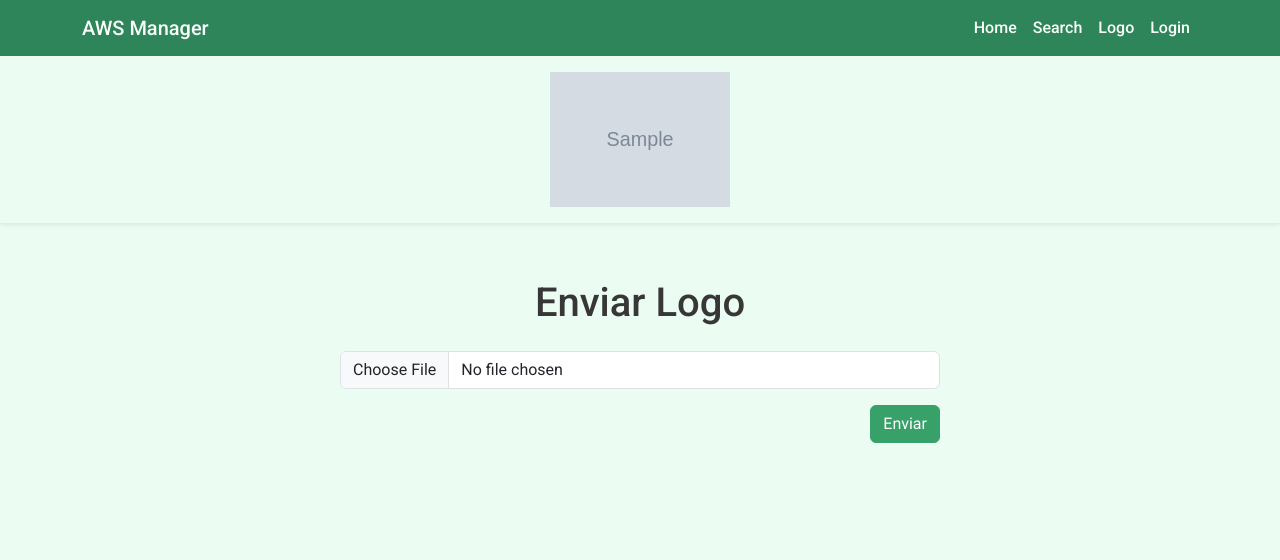
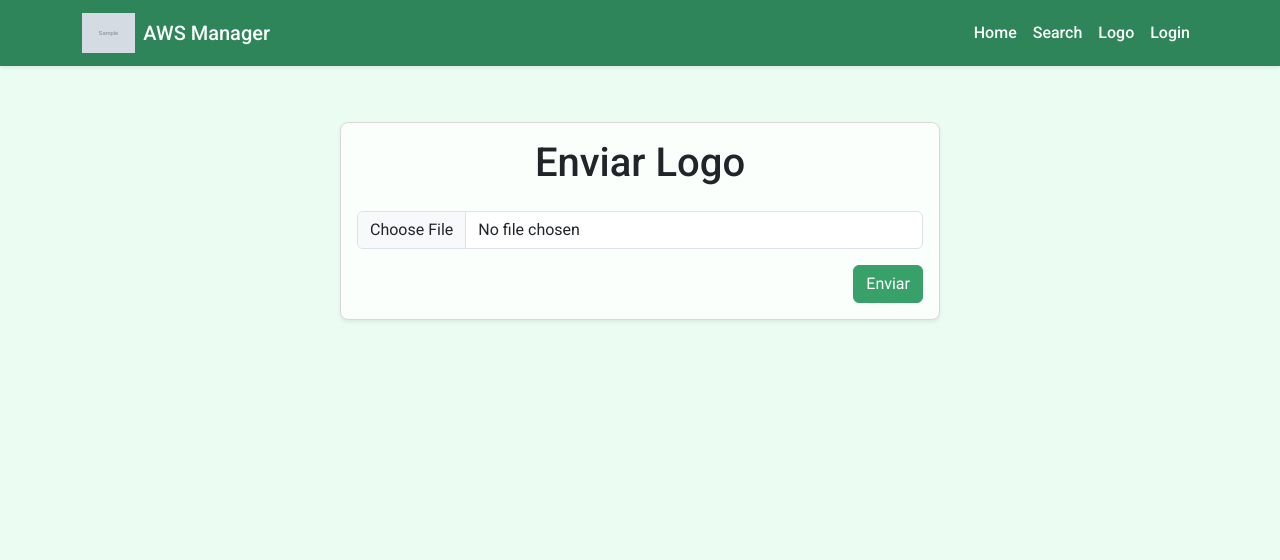
Before and after one commit to LucsL0pes/aws-manager, a Django app: template webapp/main/templates/main/upload_logo.html in a window 1280 px wide. Shown: the top 560 px of the page. Run offline with Django 4.2, Linux system fonts and the light colour scheme; the template is opened without the code that fills it: most values are stand-ins (such as "Sample title", 1, 10 or a date in 2020); grey boxes marked "Sample" are stand-in pictures.

Commit message:
Remove bundled logos and fallback

```diff
--- a/webapp/main/static/main/style.css
+++ b/webapp/main/static/main/style.css
@@ -54,10 +54,10 @@ body {
     color: var(--primary-100) !important;
 }
 
-.logo-header {
-    width: 180px;
-    margin: 1rem auto;
-    display: block;
+
+.logo {
+    height: 40px;
+    width: auto;
 }
 
 main {
@@ -92,6 +92,12 @@ footer {
     text-align: center;
 }
 
+.card {
+    background-color: var(--primary-25);
+    border: 1px solid var(--gray-300);
+    border-radius: 8px;
+}
+
 .search-box {
     position: relative;
 }
--- a/webapp/main/templates/main/base.html
+++ b/webapp/main/templates/main/base.html
@@ -17,7 +17,12 @@
 <header class="shadow-sm">
   <nav class="navbar navbar-expand-lg navbar-dark">
     <div class="container">
-      <a class="navbar-brand" href="{% url 'index' %}">AWS Manager</a>
+      <a class="navbar-brand d-flex align-items-center" href="{% url 'index' %}">
+        {% if logo_url %}
+        <img src="{{ logo_url }}" alt="Logo" class="logo me-2">
+        {% endif %}
+        <span>AWS Manager</span>
+      </a>
       <button class="navbar-toggler" type="button" data-bs-toggle="collapse" data-bs-target="#navbarNav" aria-controls="navbarNav" aria-expanded="false" aria-label="Toggle navigation">
         <span class="navbar-toggler-icon"></span>
       </button>
@@ -35,9 +40,6 @@
       </div>
     </div>
   </nav>
-  {% if logo_url %}
-  <img src="{{ logo_url }}" alt="Company Logo" class="logo-header">
-  {% endif %}
 </header>
 <main class="container my-4">
   {% block content %}{% endblock %}
--- a/webapp/main/templates/main/login.html
+++ b/webapp/main/templates/main/login.html
@@ -3,8 +3,10 @@
 {% block title %}Login | AWS Manager{% endblock %}
 
 {% block content %}
+<div class="card shadow-sm mx-auto" style="max-width:600px;">
+    <div class="card-body">
         <h1 class="text-center mb-4">Login</h1>
-<form method="post" class="mx-auto" style="max-width:600px;">
+        <form method="post">
             {% csrf_token %}
             <div class="mb-3">
                 <label class="form-label">Login Method</label>
@@ -34,6 +36,8 @@
         {% if error %}
         <div class="alert alert-danger mt-4">{{ error }}</div>
         {% endif %}
+    </div>
+</div>
 {% endblock %}
 
 {% block extra_js %}
--- a/webapp/main/templates/main/upload_logo.html
+++ b/webapp/main/templates/main/upload_logo.html
@@ -3,8 +3,10 @@
 {% block title %}Upload Logo{% endblock %}
 
 {% block content %}
+<div class="card shadow-sm mx-auto" style="max-width:600px;">
+    <div class="card-body">
         <h1 class="text-center mb-4">Enviar Logo</h1>
-<form method="post" enctype="multipart/form-data" class="mx-auto" style="max-width:600px;">
+        <form method="post" enctype="multipart/form-data">
             {% csrf_token %}
             <div class="mb-3">
                 <input type="file" name="logo" accept="image/png" class="form-control" required>
@@ -13,4 +15,6 @@
                 <button type="submit" class="btn btn-primary">Enviar</button>
             </div>
         </form>
+    </div>
+</div>
 {% endblock %}
--- a/webapp/main/views.py
+++ b/webapp/main/views.py
@@ -4,6 +4,7 @@ import os
 
 
 def get_logo_url():
+    """Return URL for the uploaded logo if present."""
     logo_path = os.path.join(settings.MEDIA_ROOT, 'logo.png')
     if os.path.exists(logo_path):
         return settings.MEDIA_URL + 'logo.png'
```
Also changed, not shown: webapp/main/templates/main/search.html (+5 -3 lines). Lines whose indentation alone changed are shown as unchanged.
